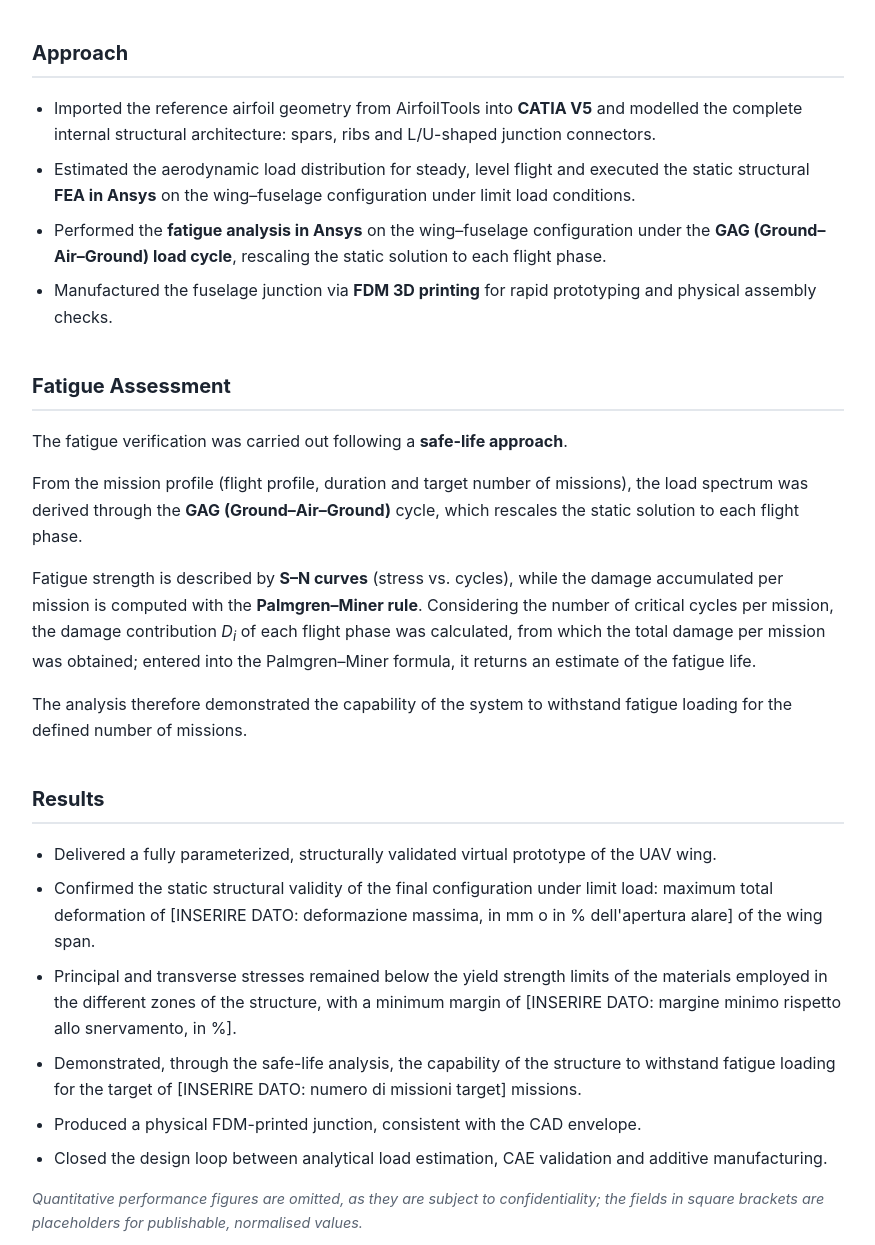
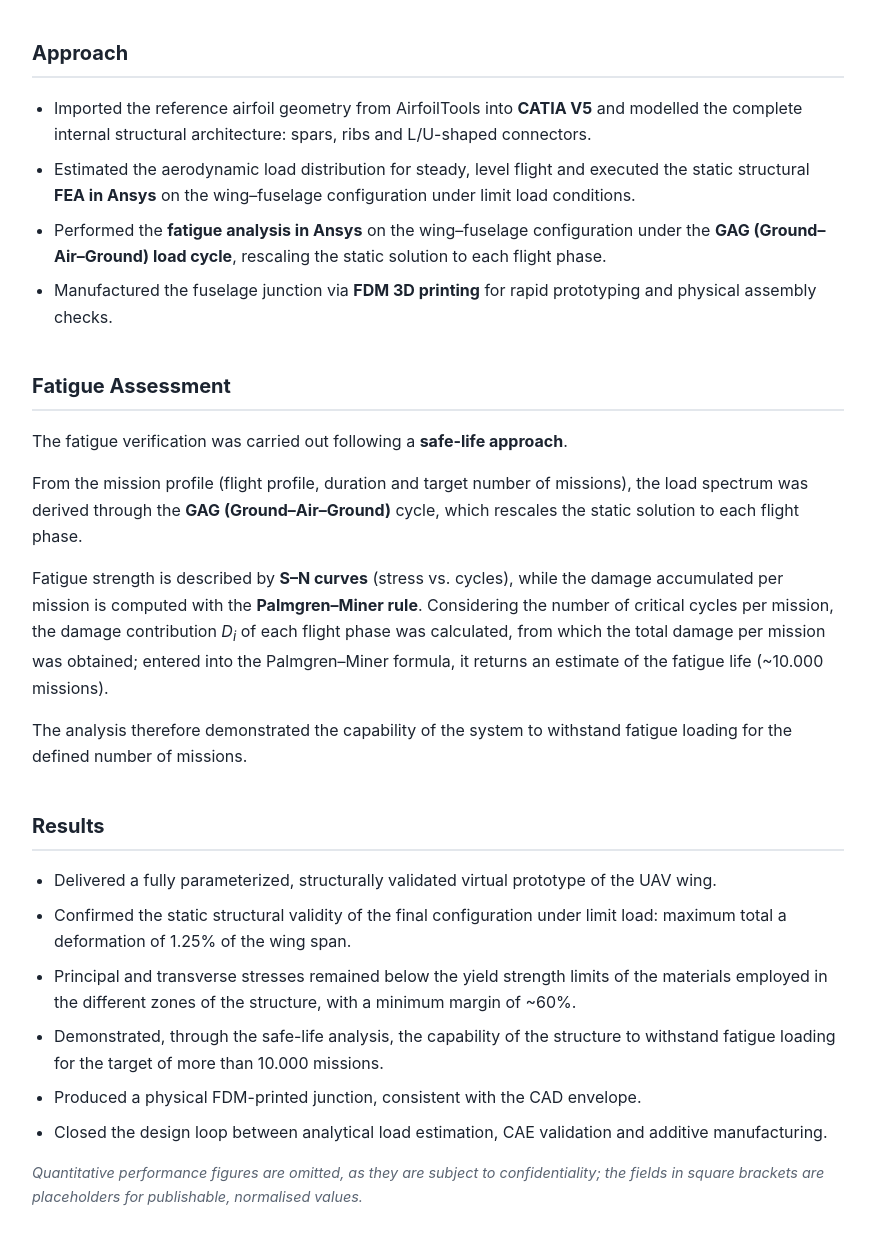
Before and after one commit to michelemaiullari/michelemaiullari.github.io, a plain HTML site: page projects/uav-wing.html in a window 1280 px wide. Shown: the part 834-2079 px from the top of the page, without its empty margins (202-1077 px from the left). Drawn offline with Linux system fonts and the light colour scheme.

Commit message:
Update uav-wing.html

```diff
--- a/projects/uav-wing.html
+++ b/projects/uav-wing.html
@@ -45,7 +45,7 @@
     <p class="subtitle">
       Design and structural validation of an ISR&ndash;UAV wing and its fuselage
       junction system: CATIA V5 modelling, analytical aerodynamic load estimation,
-      static FEA in Ansys and safe-life fatigue assessment, completed by an
+      static FEA and safe-life fatigue assessment in Ansys, completed by an
       FDM-printed prototype of the junction.
     </p>
 
@@ -63,8 +63,7 @@
       AeroTech Academy programme, at the Aerostructures Business Unit in Grottaglie.
       The requirement was to design, structurally validate and prototype an
       ISR&ndash;UAV wing together with its fuselage junction system, integrating
-      analytical load estimation, numerical validation and additive manufacturing
-      within a single design loop.
+      analytical load estimation,material selection, numerical validation and additive manufacturing.
     </p>
     <p>
       The scope covered the complete 3D CAD modelling of the wing's internal
@@ -79,7 +78,7 @@
       <li>
         Imported the reference airfoil geometry from AirfoilTools into
         <strong>CATIA V5</strong> and modelled the complete internal structural
-        architecture: spars, ribs and L/U-shaped junction connectors.
+        architecture: spars, ribs and L/U-shaped connectors.
       </li>
       <li>
         Estimated the aerodynamic load distribution for steady, level flight and
@@ -116,7 +115,7 @@
       of critical cycles per mission, the damage contribution <em>D<sub>i</sub></em>
       of each flight phase was calculated, from which the total damage per mission
       was obtained; entered into the Palmgren&ndash;Miner formula, it returns an
-      estimate of the fatigue life.
+      estimate of the fatigue life (~10.000 missions).
     </p>
     <p>
       The analysis therefore demonstrated the capability of the system to withstand
@@ -131,19 +130,16 @@
       </li>
       <li>
         Confirmed the static structural validity of the final configuration under
-        limit load: maximum total deformation of [INSERIRE DATO: deformazione
-        massima, in mm o in % dell'apertura alare] of the wing span.
+        limit load: maximum total a deformation of 1.25% of the wing span.
       </li>
       <li>
         Principal and transverse stresses remained below the yield strength limits
         of the materials employed in the different zones of the structure, with a
-        minimum margin of [INSERIRE DATO: margine minimo rispetto allo snervamento,
-        in %].
+        minimum margin of ~60%.
       </li>
       <li>
         Demonstrated, through the safe-life analysis, the capability of the
-        structure to withstand fatigue loading for the target of [INSERIRE DATO:
-        numero di missioni target] missions.
+        structure to withstand fatigue loading for the target of more than 10.000 missions.
       </li>
       <li>
         Produced a physical FDM-printed junction, consistent with the CAD envelope.
```
